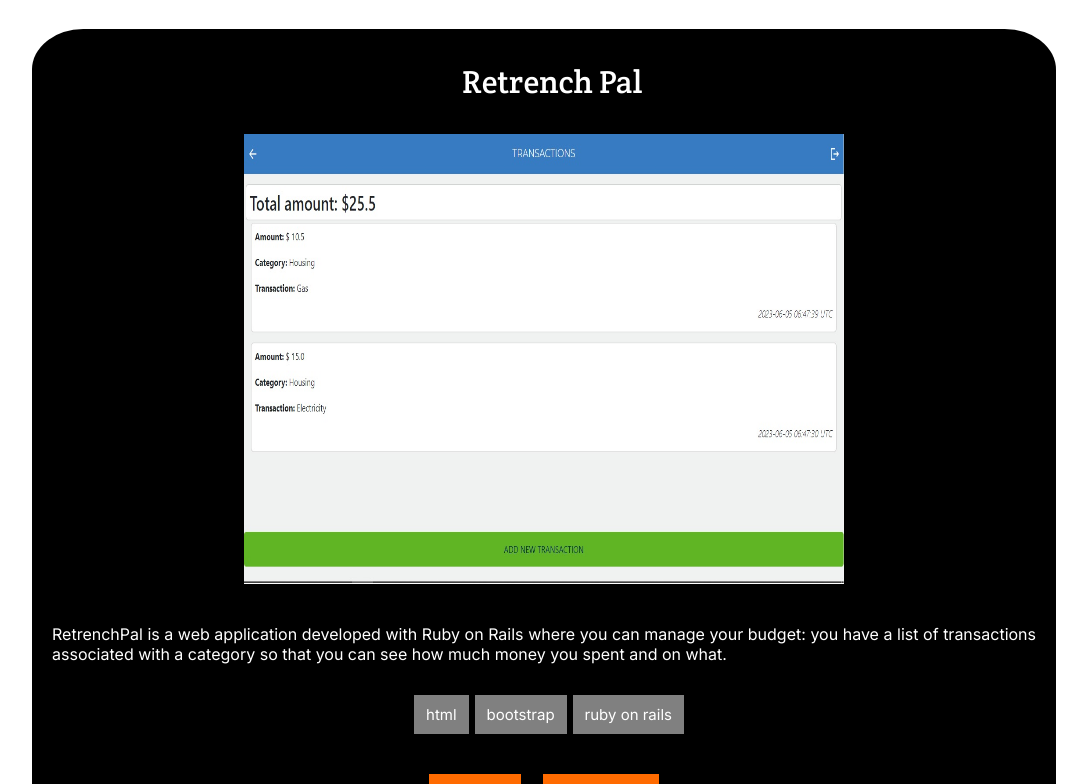
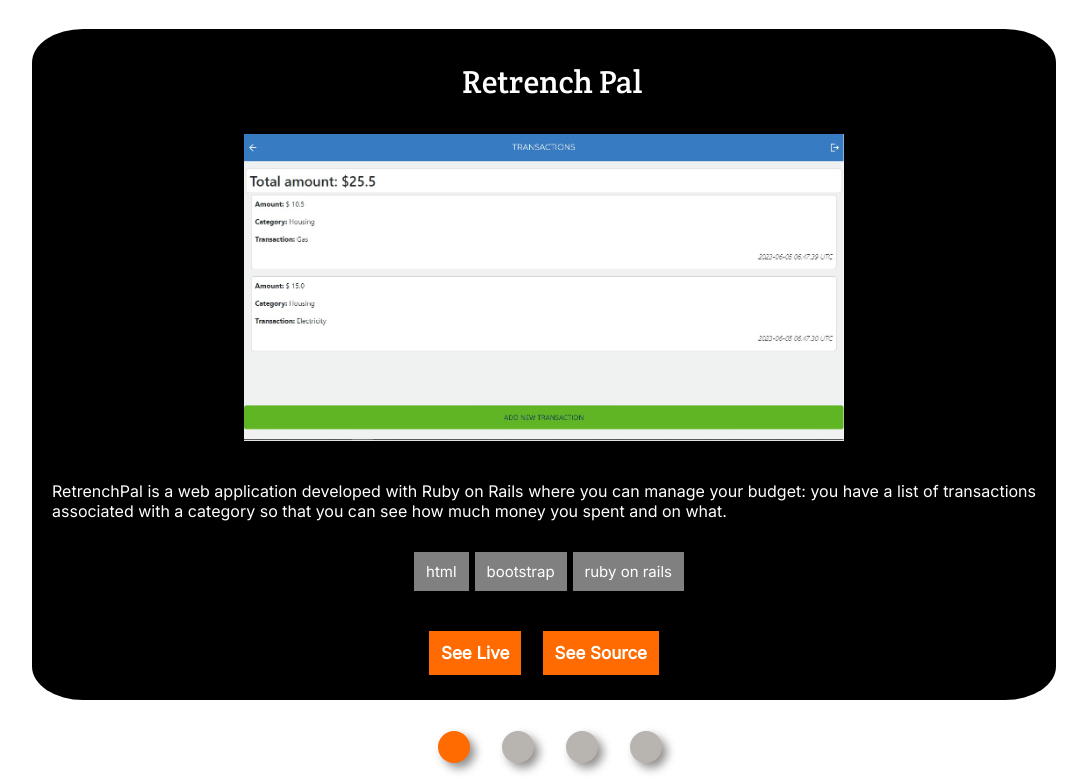
Before and after one commit to dfsalam/portfolio, a website: page index.html in a window 1280 px wide. Shown: the part 724-1508 px from the top of the page, without its empty margins (96-1183 px from the left). Drawn offline with nearby package versions, Linux system fonts and the light colour scheme.

Commit message:
Update image aspect ratio.

```diff
--- a/css/styles.css
+++ b/css/styles.css
@@ -261,7 +261,7 @@ a:visited {
 
 .card-image {
   max-width: 280px;
-  aspect-ratio: 4/3;
+  aspect-ratio: 1367/699;
   margin: 0 10px;
   margin-bottom: 24px;
 
```
